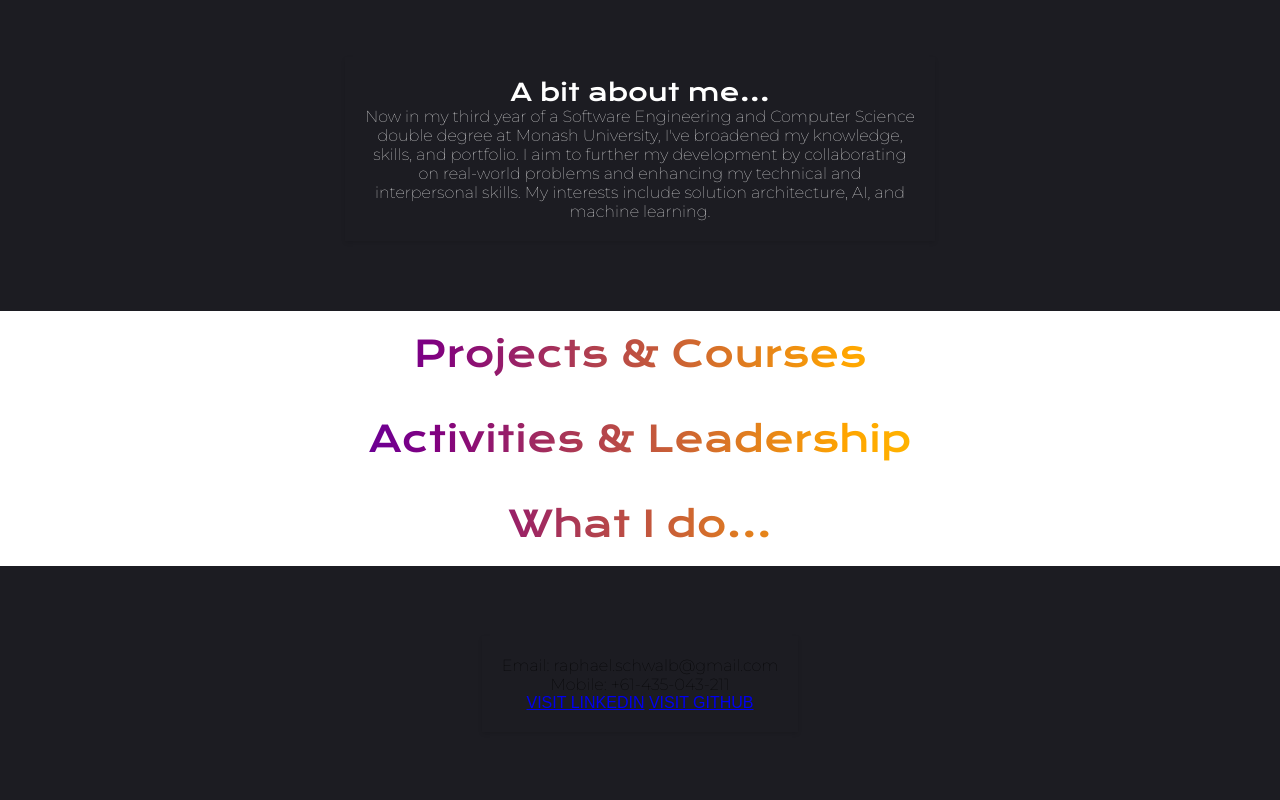
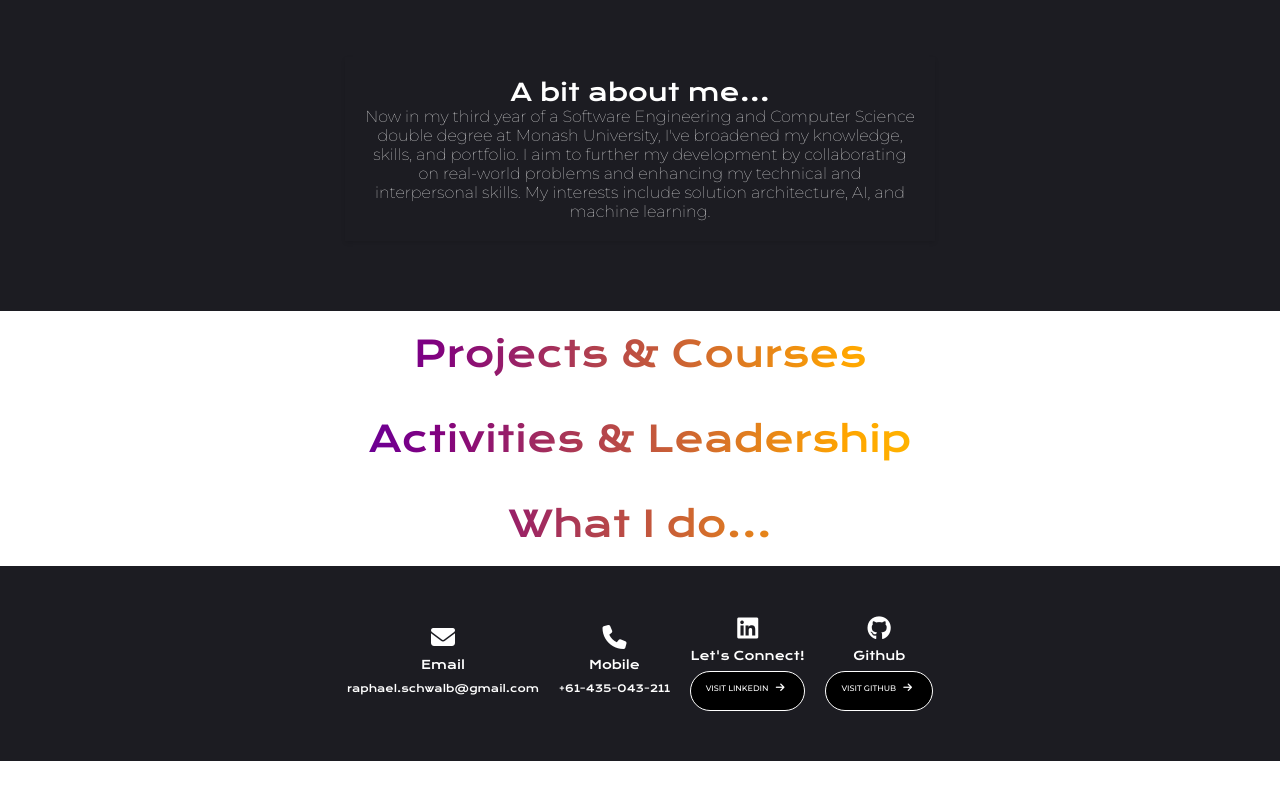
Before and after one commit to RaphS03/Personal-Website, a plain HTML site: page index.html in a window 1280 px wide. Shown: the part 372-1172 px from the top of the page. After the commit the page ends 1133 px from the top, so only its background shows below. Drawn offline with nearby package versions, Linux system fonts and the light colour scheme.

Commit message:
Contact section mainly done. Fix styling

```diff
--- a/index.html
+++ b/index.html
@@ -87,11 +87,45 @@
     </section>
 
     <section id="contact">
-      <div class="contact-content">
-        <p>Email: raphael.schwalb@gmail.com</p>
-        <p>Mobile: +61-435-043-211</p>
-        <a href="https://linkedin.com">VISIT LINKEDIN</a>
-        <a href="https://github.com">VISIT GITHUB</a>
+      <div class="contact-container">
+        <div class="contact-item">
+          <i class="fa-solid fa-envelope" style="color: #ffffff"></i></i>
+          <h2>Email</h2>
+          <h2><small>raphael.schwalb@gmail.com</small></h2>
+        </div>
+        <div class="contact-item">
+          <i class="fa-solid fa-phone" style="color: #ffffff"></i></i>
+          <h2>Mobile</h2>
+          <h2><small>+61-435-043-211</small></h2>
+        </div>
+        <div class="contact-item">
+          <i class="fa-brands fa-linkedin" style="color: #ffffff"></i></i>
+          <h2>
+            Let's Connect!
+          </h2>
+          <a
+            href="https://www.linkedin.com/in/raphaelschwalb/"
+            target="_blank"
+            class="button black-button"
+          >
+            <span>VISIT LINKEDIN</span>
+            <i class="fa-solid fa-arrow-right" style="color: #ffffff"></i>
+          </a>
+        </div>
+        <div class="contact-item">
+          <i class="fa-brands fa-github" style="color: #ffffff"></i></i>
+          <h2>
+            Github
+          </h2>
+          <a
+            href="https://github.com/RaphS03"
+            target="_blank"
+            class="button black-button"
+          >
+            <span>VISIT GITHUB</span>
+            <i class="fa-solid fa-arrow-right" style="color: #ffffff"></i>
+          </a>
+        </div>
       </div>
     </section>
 
--- a/styles.css
+++ b/styles.css
@@ -119,12 +119,37 @@ nav ul li a {
   padding: 50px 0;
 }
 
-.contact-content {
-  padding: 20px;
-  box-shadow: 0 2px 4px rgba(0, 0, 0, 0.1);
-  max-width: 550px;
+#contact h2 {
+  color: #ffffff;
+  font-size: 12px;
+  margin-bottom: 8px;
+}
+
+#contact span {
+  color: #ffffff;
+  font-size: 8px;
+  margin-bottom: 0px;
+}
+
+.contact-container {
+  display: flex;
+  justify-content: center;
+  align-items: center;
+  gap: 20px;
+}
+
+.contact-item {
   text-align: center;
-  margin: 20px;
+}
+
+.contact-item i {
+  font-size: 24px;
+  margin-bottom: 8px;
+}
+
+.button.black-button i.fa-arrow-right {
+  font-size: 1.25em;
+  margin-right: 0.5em;
 }
 
 h1 {
```
